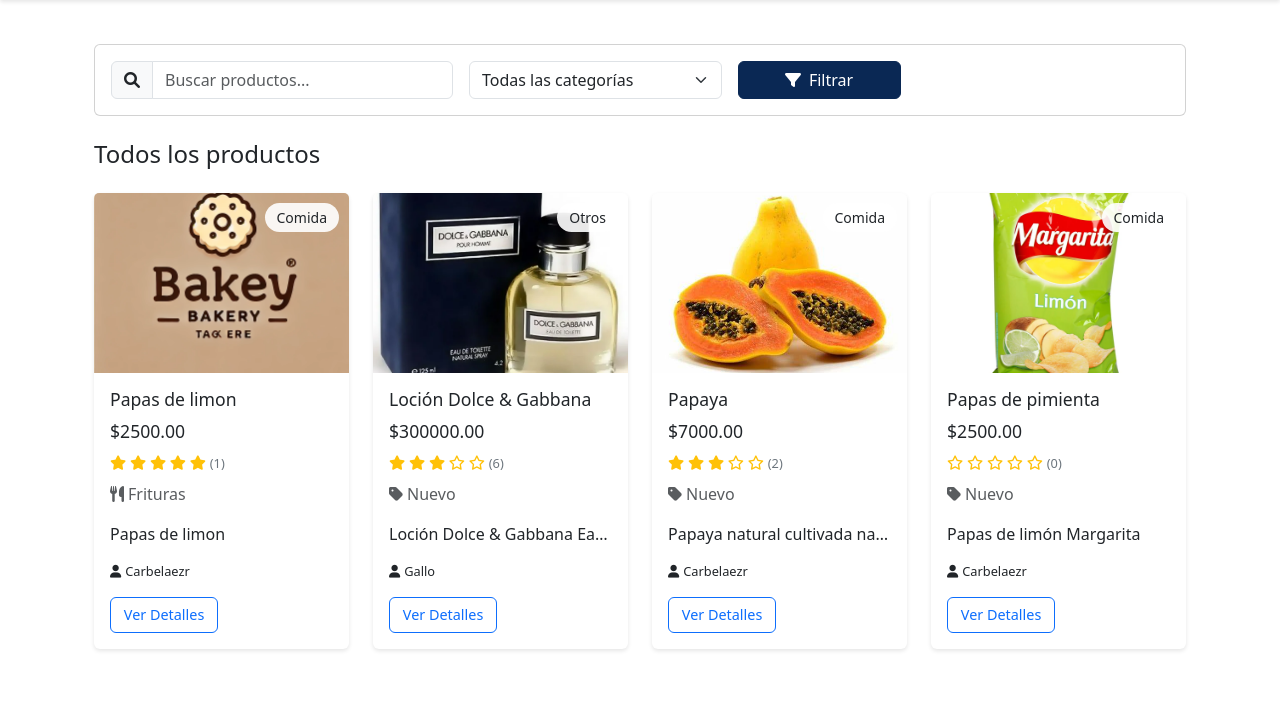
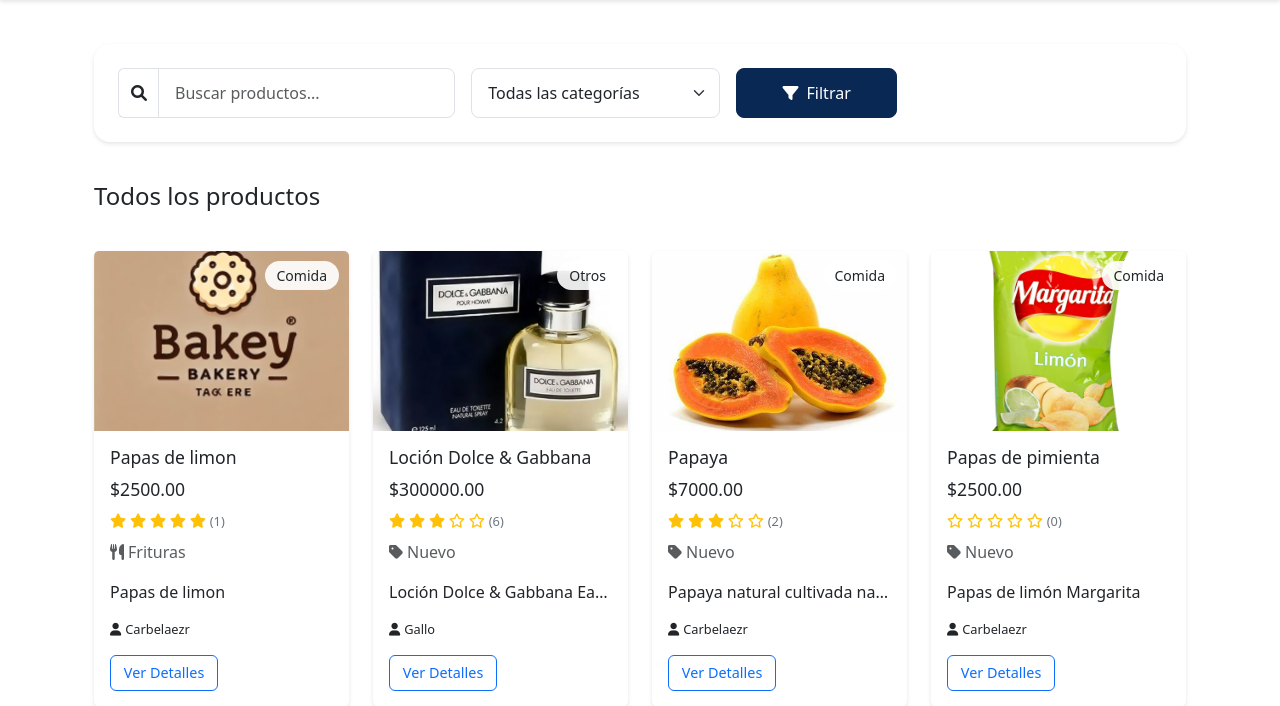
Before and after one commit to camiloarbr/EafitTrade, a Django app: page / in a window 1280 px wide. Shown: the part 56-762 px from the top of the page. Before the commit the page ends 707 px from the top, so only its background shows below. Run offline with Django 5.2, Linux system fonts and the light colour scheme; data comes from the database, SQL or seed files in the repository.

Commit message:
Se agregaron estilos de búsqueda avanzada a la plantilla de la página de inicio del producto, mejorando la interfaz de usuario para la funcionalidad de búsqueda

```diff
--- a/products/templates/products/home.html
+++ b/products/templates/products/home.html
@@ -98,6 +98,49 @@
     .rating-count {
         font-size: 0.8rem;
         color: var(--secondary-color);
+    }
+
+    /* Estilos para el buscador avanzado */
+    .search-section .card {
+        border: none;
+        box-shadow: 0 2px 4px rgba(0,0,0,0.1);
+        border-radius: 1rem;
+    }
+
+    .search-section .card-body {
+        padding: 1.5rem;
+    }
+
+    .search-section .form-control,
+    .search-section .form-select {
+        padding: 0.75rem 1rem;
+        border-radius: 0.5rem;
+        border: 1px solid #dee2e6;
+    }
+
+    .search-section .input-group-text {
+        background-color: white;
+        border-right: none;
+    }
+
+    .search-section .form-control:focus {
+        border-color: var(--primary-color);
+        box-shadow: 0 0 0 0.2rem rgba(13, 110, 253, 0.25);
+    }
+
+    .search-section .btn-primary {
+        padding: 0.75rem 1.5rem;
+        border-radius: 0.5rem;
+    }
+
+    .results-section {
+        padding: 1rem 0;
+    }
+
+    @media (max-width: 767.98px) {
+        .search-section .btn-primary {
+            margin-top: 1rem;
+        }
     }
 </style>
 {% endblock %}
```
